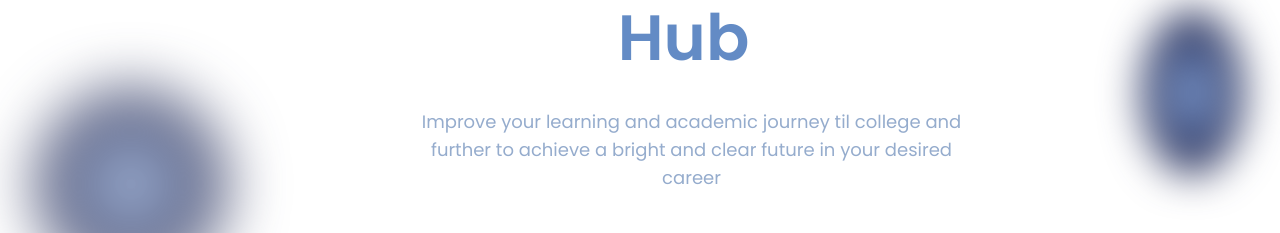
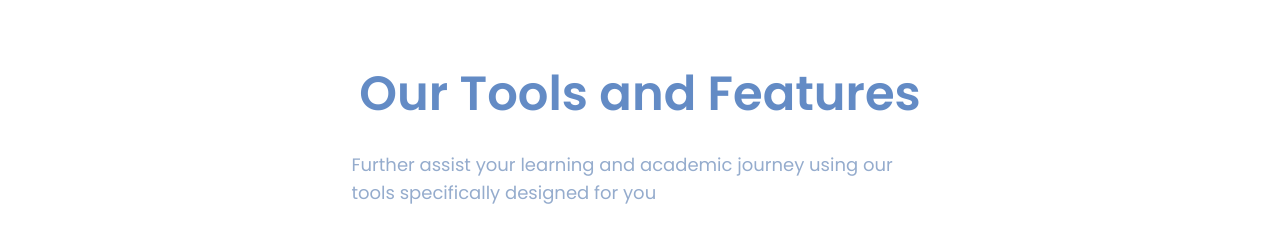
Before and after one commit to aarondon1/StudentElevator, a Next.js app: page / in a window 1280 px wide. Shown: the part 243-476 px from the top of the page. Built offline with nearby package versions, Linux system fonts and the light colour scheme.

Commit message:
changes to features and footer component

```diff
--- a/components/LandingPage/Footer.js
+++ b/components/LandingPage/Footer.js
@@ -2,6 +2,7 @@
 
 const Footer = ({ className = "" }) => {
   return (
+
       <div
         className={`self-stretch bg-lightsteelblue-300 flex flex-col items-start justify-start pt-[50px] px-0 pb-0 box-border relative gap-[31px] max-w-full text-left text-6xl text-darkslateblue font-poppins mq800:gap-[15px] mq450:pt-8 mq450:box-border ${className}`}
       >
@@ -59,26 +60,6 @@
               All Rights Reserved StudentElevator.com 2024
             </div>
           </div>
-        <div className="!m-[0] absolute top-[calc(50%_-_20px)] right-[165px] flex flex-row items-start justify-start gap-4">
-          <div className="h-10 w-10 relative rounded-2xl bg-lightsteelblue-100 z-[1]" />
-          <div className="h-10 w-10 relative rounded-2xl bg-lightsteelblue-100 z-[1]" />
-        </div>
-        <div className="flex flex-col items-start justify-start pt-[7px] px-0 pb-0">
-          <img
-            className="w-[15.1px] h-[14.4px] relative z-[2]"
-            loading="lazy"
-            alt=""
-            src="/vector-6.svg"
-          />
-        </div>
-        <div className="flex flex-col items-start justify-start pt-[7px] px-0 pb-0">
-          <img
-            className="w-[18.8px] h-[14.4px] relative z-[2]"
-            loading="lazy"
-            alt=""
-            src="/vector-7.svg"
-          />
-        </div>
         </footer>
       </div>
   );
--- a/components/LandingPage/feature-section.js
+++ b/components/LandingPage/feature-section.js
@@ -4,23 +4,23 @@
 const FeatureSection = ({ className = "" }) => {
   return (
     <section
-      className={`self-stretch flex flex-col items-start justify-start pt-0 px-0 pb-[127px] box-border gap-[17px] max-w-full text-center text-29xl text-darkslateblue font-poppins mq800:pb-[35px] mq800:box-border mq1350:pb-[54px] mq1350:box-border ${className}`}
+      className={`self-stretch flex flex-col items-center justify-start pt-0 px-0 pb-[127px] box-border gap-[17px] max-w-full text-center text-29xl text-darkslateblue font-poppins mq800:pb-[35px] mq1350:pb-[54px] ${className}`}
     >
-      <div className="w-[886px] flex flex-row items-start justify-center py-0 px-5 box-border max-w-full">
+      <div className="w-full flex flex-row items-center justify-center py-0 px-5 box-border max-w-full">
         <h1 className="m-0 relative text-inherit leading-[80px] font-semibold font-[inherit] mq800:text-19xl mq800:leading-[64px] mq450:text-10xl mq450:leading-[48px]">
           Our Tools and Features
         </h1>
       </div>
-      <div className="self-stretch flex flex-row items-start justify-center pt-0 px-5 pb-[13px] box-border max-w-full text-left text-lg text-lightsteelblue-200">
-        <div className="w-[1110px] flex flex-col items-start justify-start gap-[27px] max-w-full">
-          <div className="w-[595px] flex flex-row items-start justify-start py-0 px-[9px] box-border max-w-full">
-            <div className="flex-1 relative leading-[28px] inline-block max-w-full">
+      <div className="w-full flex flex-row items-center justify-center pt-0 px-5 pb-[13px] box-border max-w-full text-left text-lg text-lightsteelblue-200">
+        <div className="w-full max-w-[1110px] flex flex-col items-center justify-start gap-[27px]">
+          <div className="w-full max-w-[595px] flex flex-row items-center justify-center py-0 px-[9px] box-border">
+            <div className="flex-1 relative leading-[28px] inline-block">
               Further assist your learning and academic journey using our tools
               specifically designed for you
             </div>
           </div>
-          <div className="self-stretch flex flex-row items-start justify-start flex-wrap content-start gap-[30px] max-w-full text-center text-xl text-darkslateblue">
-            <div className="flex-1 rounded-xl bg-lightsteelblue-300 flex flex-col items-start justify-start pt-[50px] pb-[19px] pl-6 pr-[23px] box-border gap-[39px] min-w-[262px] max-w-full mq450:gap-[19px] mq450:pt-8 mq450:pb-5 mq450:box-border">
+          <div className="w-full flex flex-row items-center justify-center flex-wrap content-start gap-[30px] text-center text-xl text-darkslateblue">
+            <div className="flex-1 rounded-xl bg-lightsteelblue-300 flex flex-col items-center justify-start pt-[50px] pb-[19px] pl-6 pr-[23px] box-border gap-[39px] min-w-[262px] max-w-full mq450:gap-[19px] mq450:pt-8 mq450:pb-5">
               <div className="w-[350px] h-[371px] relative rounded-xl bg-lightsteelblue-300 hidden max-w-full" />
               <div className="self-stretch flex flex-row items-start justify-center py-0 pl-0 pr-px">
                 <div className="rounded-11xl bg-white flex flex-row items-start justify-start py-[29px] pl-[30px] pr-[29px] z-[1]">
--- a/pages/index.js
+++ b/pages/index.js
@@ -1,5 +1,5 @@
 import Header from "../components/LandingPage/Header";
-import HeroSection from "../components/LandingPage/HeroSection";
+import HeroSection from "../components/HeroSection";
 import FeatureSection from "../components/LandingPage/feature-section";
 import GetInTouch from "../components/LandingPage/get-in-touch";
 import Footer from "../components/LandingPage/Footer";
```
Lines whose indentation alone changed are shown as unchanged.
